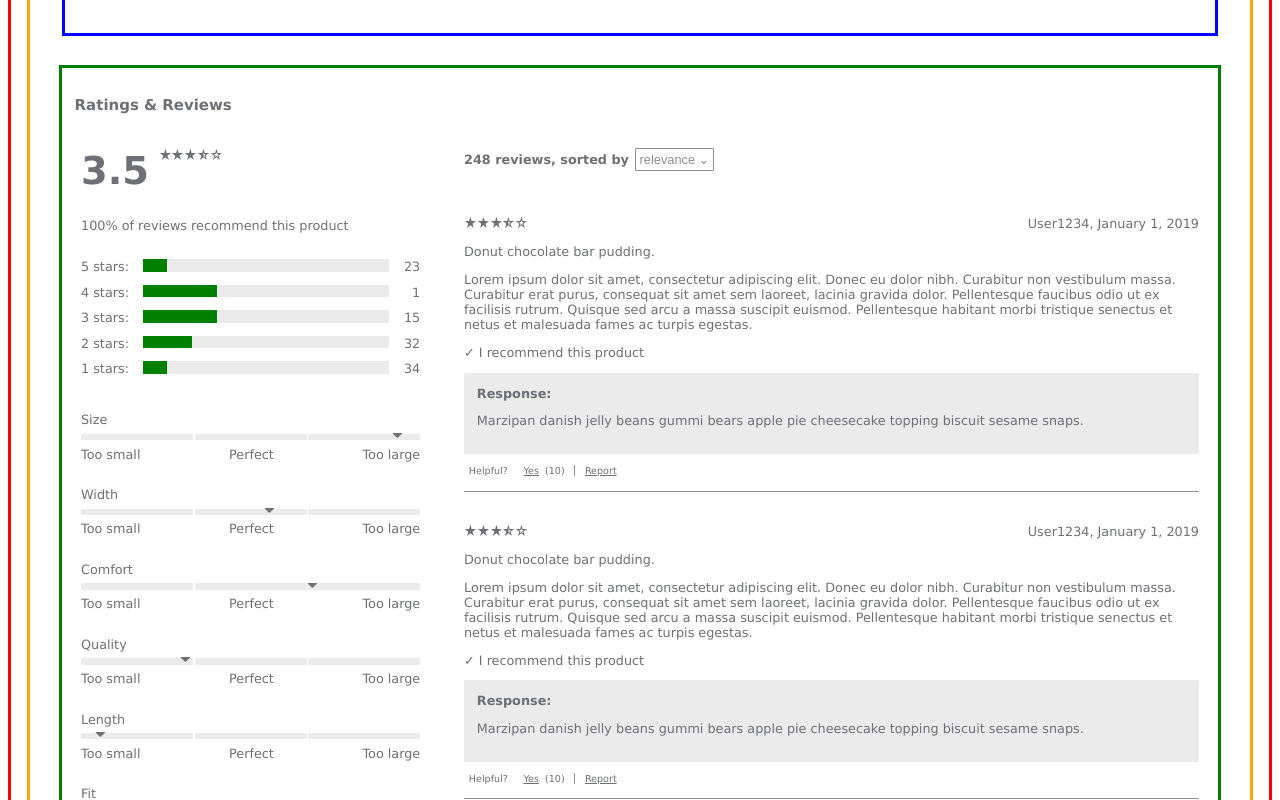
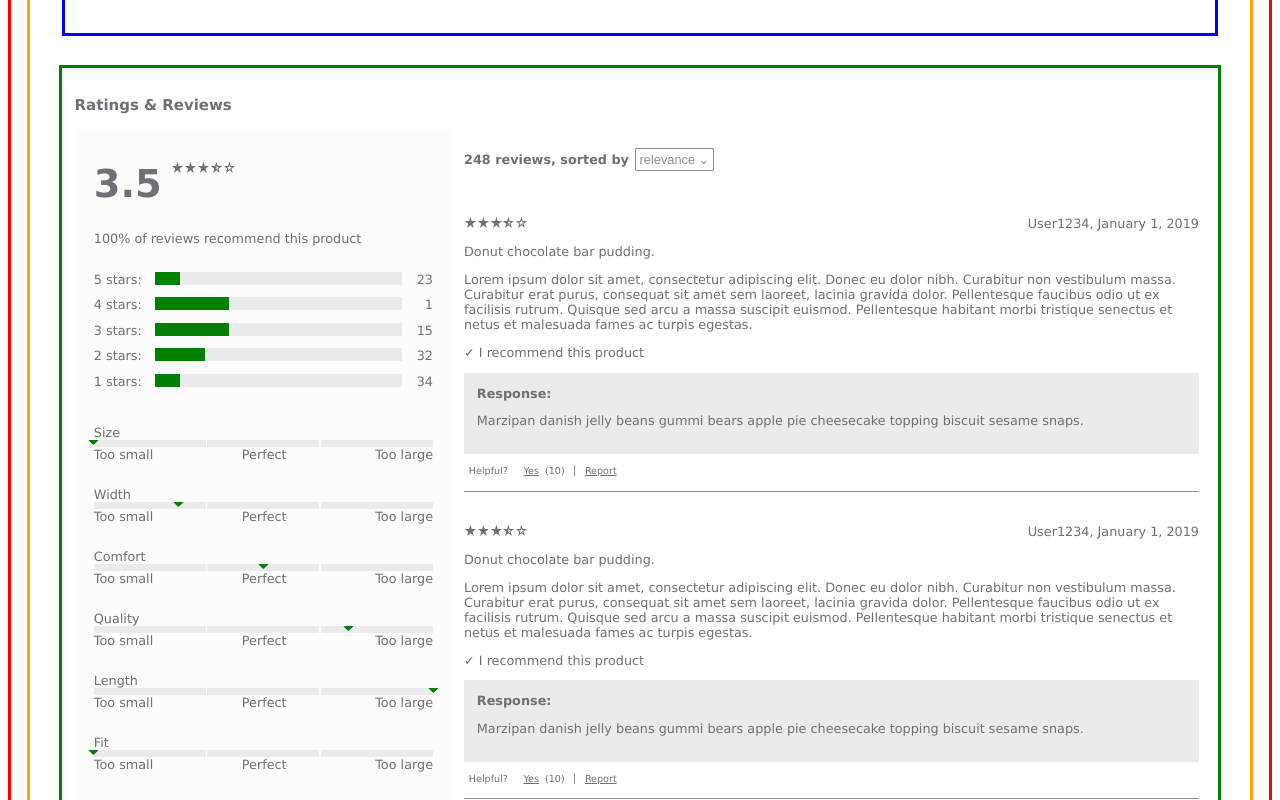
Before and after one commit to labbit-fec/catwalk, a React app: page / in a window 1280 px wide. Shown: the part 760-1560 px from the top of the page. Built offline with nearby package versions, Linux system fonts and the light colour scheme.

Commit message:
update positioning calc for sliders

```diff
--- a/src/components/ratings/RatingSummary/RatingSummary.css
+++ b/src/components/ratings/RatingSummary/RatingSummary.css
@@ -2,7 +2,8 @@
   width: 30%;
   display: flex;
   flex-direction: column;
-  padding: 0.5em;
+  padding: 1.5em;
+  background-color: rgba(250, 250, 250, 0.5);
 }
 
 .container > div {
--- a/src/components/ratings/RatingSummary/Sliders/Slider/Slider.css
+++ b/src/components/ratings/RatingSummary/Sliders/Slider/Slider.css
@@ -14,9 +14,10 @@
   display: flex;
   flex-direction: row;
   height: 0.5em;
+  line-height: 1em;
   justify-content: space-between;
   position: relative;
-  margin: 0.5em 0;
+  /* margin: 0.5em 0; */
 }
 
 .third {
@@ -28,4 +29,5 @@
   /* position: relative; */
   position: absolute;
   align-self: center;
+  color: green;
 }
--- a/src/components/ratings/RatingSummary/Sliders/Slider/Slider.jsx
+++ b/src/components/ratings/RatingSummary/Sliders/Slider/Slider.jsx
@@ -9,7 +9,7 @@ export default function Slider({ characteristic, average }) {
       <div className={styles.sliderTitle}>{characteristic}</div>
       <div className={styles.thirds}>
         <div
-          style={{ left: `calc(1em + ${100 * ((average - 1) / (5 - 1))}%)` }}
+          style={{ left: `calc(${100 * ((average - 1) / 4)}% - 0.5em)` }}
           className={styles.arrow}
         >
           <VscTriangleDown />
--- a/src/components/ratings/RatingSummary/Sliders/Sliders.jsx
+++ b/src/components/ratings/RatingSummary/Sliders/Sliders.jsx
@@ -5,12 +5,12 @@ import styles from './Sliders.css';
 export default function Sliders() {
   return (
     <div className={styles.container}>
-      <Slider characteristic="Size" average={4.5} />
-      <Slider characteristic="Width" average={3} />
-      <Slider characteristic="Comfort" average={3.5} />
-      <Slider characteristic="Quality" average={2} />
-      <Slider characteristic="Length" average={1} />
-      <Slider characteristic="Fit" average={4} />
+      <Slider characteristic="Size" average={1} />
+      <Slider characteristic="Width" average={2} />
+      <Slider characteristic="Comfort" average={3} />
+      <Slider characteristic="Quality" average={4} />
+      <Slider characteristic="Length" average={5} />
+      <Slider characteristic="Fit" average={1} />
     </div>
   );
 }
```
